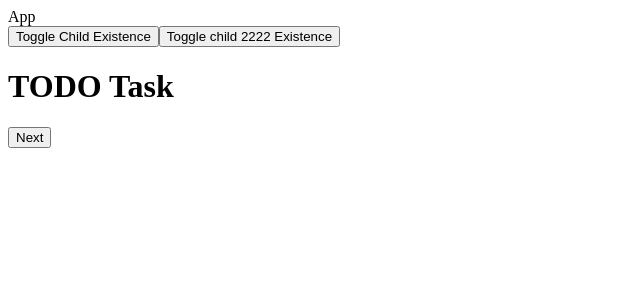
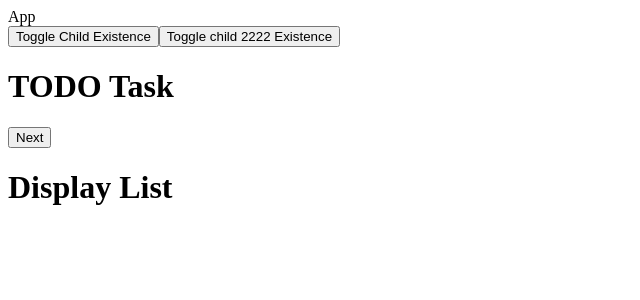
Before and after one commit to NamanJindal03/cn-1-rect, a React (Create React App) app: page / in a window 1280 px wide. Shown: the top 300 px of the page, without its empty margins (0-640 px from the left). Built offline with nearby package versions, Linux system fonts and the light colour scheme; no server answers.

Commit message:
small updated

```diff
--- a/src/lifecycle_functional/App.js
+++ b/src/lifecycle_functional/App.js
@@ -16,6 +16,8 @@ export default function App() {
 
         <h1>TODO Task</h1>
         <TodoApi/>
+
+        <h1>Display List</h1>
     </>
   )
 }
```
Also changed, not shown: src/lifecycle_functional/DisplayList.js (added, +7 -0 lines).
